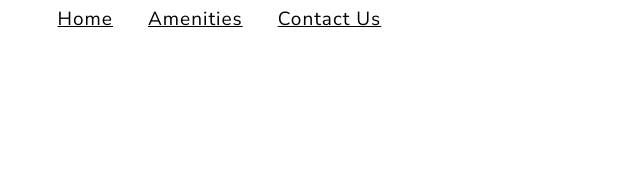
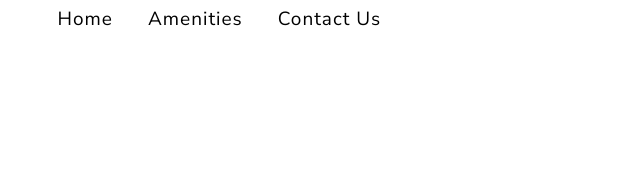
Before and after one commit to InnaMazur/fe-start-12022025, a plain HTML site: page 08/index.html in a window 1280 px wide. Shown: the top 195 px of the page, 415-1055 px from the left. Drawn offline with Linux system fonts and the light colour scheme.

Commit message:
hw 08 mistake

```diff
--- a/08/style/media.css
+++ b/08/style/media.css
@@ -41,7 +41,7 @@ letter-spacing: 2px;
     display: flex;
   text-align: center;
 gap: 35px;
-    /* justify-content: space-between; */
+
 
 }
 a{
@@ -52,6 +52,8 @@ font-weight: 400;
 line-height: 120%;
 letter-spacing: 1px;
 position: relative;
+text-decoration: none;
+
 }
 a:hover:after{
 content: "";
@@ -203,6 +205,7 @@ border-radius: 100%;
 }
 footer{
 width: 100%;
+
 height: 118px;
 background: rgb(63, 154, 183);
 display: flex;
```
